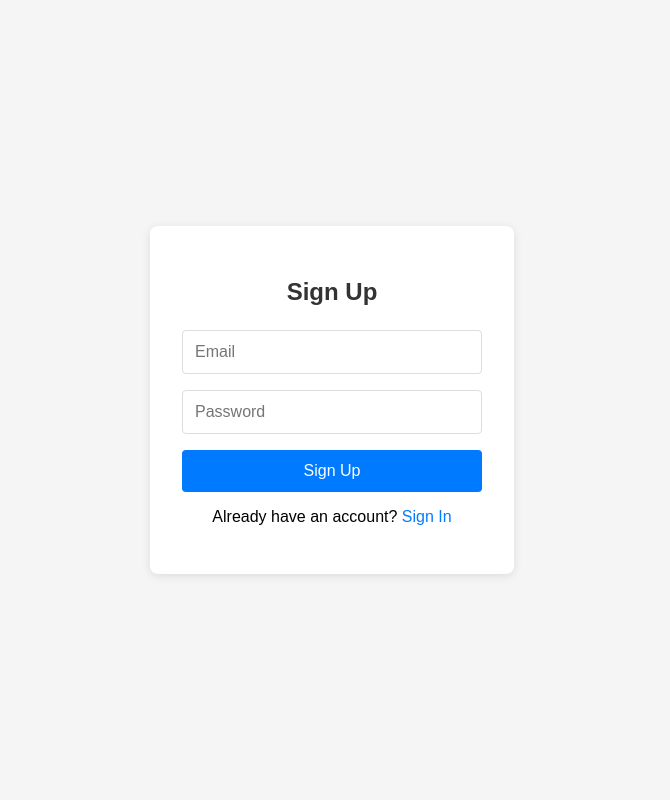
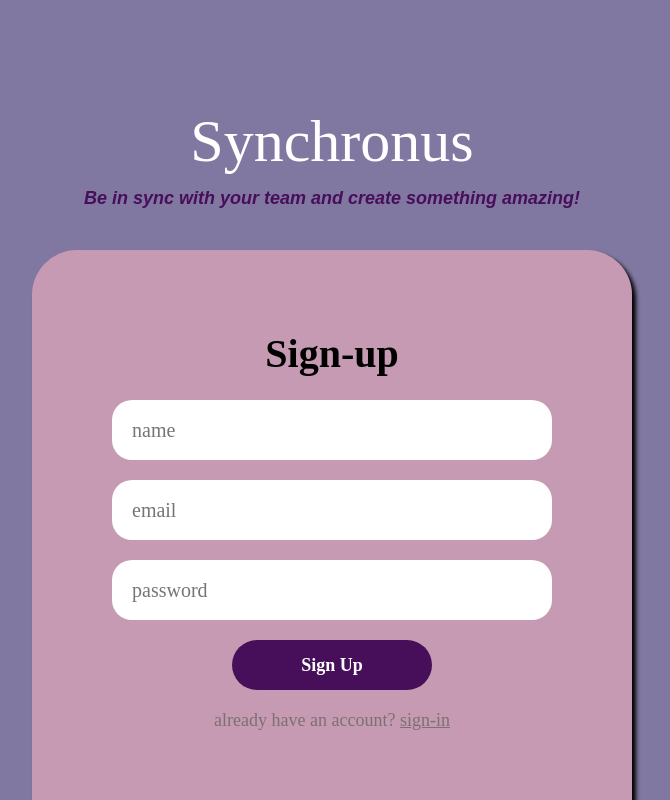
Before and after one commit to hackscholar/stormhacks, a React (Create React App) app in the folder frontend/: page /signup in a window 1280 px wide. Shown: the whole page, without its empty margins (308-978 px from the left). Built offline with nearby package versions, Linux system fonts and the light colour scheme.

Commit message:
added styling for login page

```diff
--- a/frontend/src/components/Login.js
+++ b/frontend/src/components/Login.js
@@ -34,27 +34,40 @@ function Login() {
   };
 
   return (
-    <div className="container">
-      <h2>Sign In</h2>
+    <div className="desktop">
+      <div className="title">Synchronus</div>
+      <div className="subtitle">Be in sync with your team and create something amazing!</div>
+      <div className="form-container">
+        <div className="rounded-rectangle"></div>
+        <div className="form-title">Sign-in</div>
         <form onSubmit={handleSubmit}>
           <input
             type="email"
-          placeholder="Email"
+            className="email-input"
+            placeholder="email"
             value={email}
             onChange={(e) => setEmail(e.target.value)}
             required
           />
           <input
             type="password"
-          placeholder="Password"
+            className="password-input"
+            placeholder="password"
             value={password}
             onChange={(e) => setPassword(e.target.value)}
             required
           />
-        <button type="submit">Sign In</button>
+          <button type="submit" className="signin-button">Sign In</button>
         </form>
-      <p>Don't have an account? <Link to="/signup">Sign Up</Link></p>
-      {message && <div className={`message ${message.includes('successful') ? 'success' : 'error'}`}>{message}</div>}
+        <div className="signup-text">
+          don't have an account? <Link to="/signup" className="signup-link">sign-up</Link>
+        </div>
+        {message && (
+          <div className={`message ${message.includes('successful') ? 'success' : 'error'}`}>
+            {message}
+          </div>
+        )}
+      </div>
     </div>
   );
 }
--- a/frontend/src/components/Signup.js
+++ b/frontend/src/components/Signup.js
@@ -2,6 +2,7 @@ import React, { useState } from 'react';
 import { Link, useNavigate } from 'react-router-dom';
 
 function Signup() {
+  const [name, setName] = useState('');
   const [email, setEmail] = useState('');
   const [password, setPassword] = useState('');
   const [message, setMessage] = useState('');
@@ -19,7 +20,7 @@ function Signup() {
           'Accept': 'application/json'
         },
         mode: 'cors',
-        body: JSON.stringify({ email, password })
+        body: JSON.stringify({ name, email, password })
       });
 
       console.log('Response status:', response.status);
@@ -41,27 +42,48 @@ function Signup() {
   };
 
   return (
-    <div className="container">
-      <h2>Sign Up</h2>
+    <div className="desktop">
+      <div className="title">Synchronus</div>
+      <div className="subtitle">Be in sync with your team and create something amazing!</div>
+      <div className="form-container signup-form">
+        <div className="rounded-rectangle signup-rectangle"></div>
+        <div className="form-title">Sign-up</div>
         <form onSubmit={handleSubmit}>
           <input
+            type="text"
+            className="name-input"
+            placeholder="name"
+            value={name}
+            onChange={(e) => setName(e.target.value)}
+            required
+          />
+          <input
             type="email"
-          placeholder="Email"
+            className="email-input signup-email"
+            placeholder="email"
             value={email}
             onChange={(e) => setEmail(e.target.value)}
             required
           />
           <input
             type="password"
-          placeholder="Password"
+            className="password-input signup-password"
+            placeholder="password"
             value={password}
             onChange={(e) => setPassword(e.target.value)}
             required
           />
-        <button type="submit">Sign Up</button>
+          <button type="submit" className="signup-button">Sign Up</button>
         </form>
-      <p>Already have an account? <Link to="/">Sign In</Link></p>
-      {message && <div className="message success">{message}</div>}
+        <div className="signin-text">
+          already have an account? <Link to="/" className="signin-link">sign-in</Link>
+        </div>
+        {message && (
+          <div className={`message ${message.includes('successfully') ? 'success' : 'error'}`}>
+            {message}
+          </div>
+        )}
+      </div>
     </div>
   );
 }
--- a/frontend/src/index.css
+++ b/frontend/src/index.css
@@ -458,3 +458,239 @@ p {
   text-align: center;
   margin-top: 2rem;
 }
+
+@import url('https://fonts.googleapis.com/css2?family=Archivo+Black:wght@400&family=Archivo:ital,wght@0,400;0,700;1,400;1,700&family=Arimo:ital,wght@0,400;0,700;1,400;1,700&display=swap');
+
+@keyframes slideUp {
+  from { transform: translateY(100vh) translateX(-50%); }
+  to { transform: translateY(0) translateX(-50%); }
+}
+
+.desktop {
+  width: 100vw;
+  height: 100vh;
+  position: relative;
+  background: #8178A1;
+  overflow: hidden;
+  margin: 0;
+  display: flex;
+  justify-content: center;
+  align-items: center;
+  min-height: 100vh;
+}
+
+.title {
+  width: 100%;
+  height: 90px;
+  left: 0;
+  top: 12%;
+  position: absolute;
+  text-align: center;
+  justify-content: center;
+  display: flex;
+  flex-direction: column;
+  color: white;
+  font-size: 60px;
+  font-family: 'Archivo Black';
+  font-weight: 400;
+  word-wrap: break-word;
+}
+
+.subtitle {
+  width: 100%;
+  height: 44px;
+  left: 0;
+  top: 22%;
+  position: absolute;
+  text-align: center;
+  justify-content: center;
+  display: flex;
+  flex-direction: column;
+  color: #470F59;
+  font-size: 18px;
+  font-family: 'Arimo';
+  font-style: italic;
+  font-weight: 700;
+  word-wrap: break-word;
+}
+
+.form-container {
+  left: 50%;
+  bottom: 10px;
+  transform: translateX(-50%);
+  position: absolute;
+  animation: slideUp 1s ease-out;
+}
+
+.rounded-rectangle {
+  width: 600px;
+  height: 560px;
+  position: relative;
+  background: rgba(255, 250.10, 250.10, 0.55);
+  box-shadow: 4px 4px 4px;
+  border-radius: 45px 45px 0 0;
+}
+
+.form-title {
+  position: absolute;
+  top: 80px;
+  left: 50%;
+  transform: translateX(-50%);
+  color: black;
+  font-size: 40px;
+  font-family: 'Archivo';
+  font-weight: 700;
+}
+
+.email-input, .password-input {
+  width: 400px;
+  height: 60px;
+  position: absolute;
+  left: 50%;
+  transform: translateX(-50%);
+  background: white;
+  border-radius: 20px;
+  border: none;
+  padding: 0 20px;
+  color: #7C7171;
+  font-size: 20px;
+  font-family: 'Archivo';
+  font-weight: 400;
+}
+
+.email-input {
+  top: 150px;
+}
+
+.password-input {
+  top: 230px;
+}
+
+.signin-button {
+  width: 200px;
+  height: 50px;
+  position: absolute;
+  top: 310px;
+  left: 50%;
+  transform: translateX(-50%);
+  background: #470F59;
+  color: white;
+  border: none;
+  border-radius: 25px;
+  font-size: 18px;
+  font-family: 'Archivo';
+  font-weight: 700;
+  cursor: pointer;
+}
+
+.signup-text {
+  position: absolute;
+  top: 380px;
+  left: 50%;
+  transform: translateX(-50%);
+  text-align: center;
+  color: #7C7171;
+  font-size: 18px;
+  font-family: 'Archivo';
+  font-weight: 400;
+}
+
+.signup-link {
+  text-decoration: underline;
+  color: #7C7171;
+  cursor: pointer;
+}
+
+.message {
+  position: absolute;
+  top: 420px;
+  left: 50%;
+  transform: translateX(-50%);
+  text-align: center;
+  font-family: 'Archivo';
+  font-size: 16px;
+  padding: 10px;
+  border-radius: 5px;
+}
+
+.message.success {
+  color: green;
+  background: rgba(0, 255, 0, 0.1);
+}
+
+.message.error {
+  color: red;
+  background: rgba(255, 0, 0, 0.1);
+}
+
+.signup-form {
+  bottom: -10px;
+}
+
+.signup-rectangle {
+  background: rgba(255, 182, 193, 0.55);
+}
+
+.name-input {
+  width: 400px;
+  height: 60px;
+  position: absolute;
+  top: 150px;
+  left: 50%;
+  transform: translateX(-50%);
+  background: white;
+  border-radius: 20px;
+  border: none;
+  padding: 0 20px;
+  color: #7C7171;
+  font-size: 20px;
+  font-family: 'Archivo';
+  font-weight: 400;
+}
+
+.signup-email {
+  top: 230px;
+}
+
+.signup-password {
+  top: 310px;
+}
+
+.signup-button {
+  width: 200px;
+  height: 50px;
+  position: absolute;
+  top: 390px;
+  left: 50%;
+  transform: translateX(-50%);
+  background: #470F59;
+  color: white;
+  border: none;
+  border-radius: 25px;
+  font-size: 18px;
+  font-family: 'Archivo';
+  font-weight: 700;
+  cursor: pointer;
+}
+
+.signin-text {
+  position: absolute;
+  top: 460px;
+  left: 50%;
+  transform: translateX(-50%);
+  text-align: center;
+  color: #7C7171;
+  font-size: 18px;
+  font-family: 'Archivo';
+  font-weight: 400;
+}
+
+.signin-link {
+  text-decoration: underline;
+  color: #7C7171;
+  cursor: pointer;
+}
+
+.signup-form .message {
+  top: 500px;
+}
```
Lines whose indentation alone changed are shown as unchanged.
